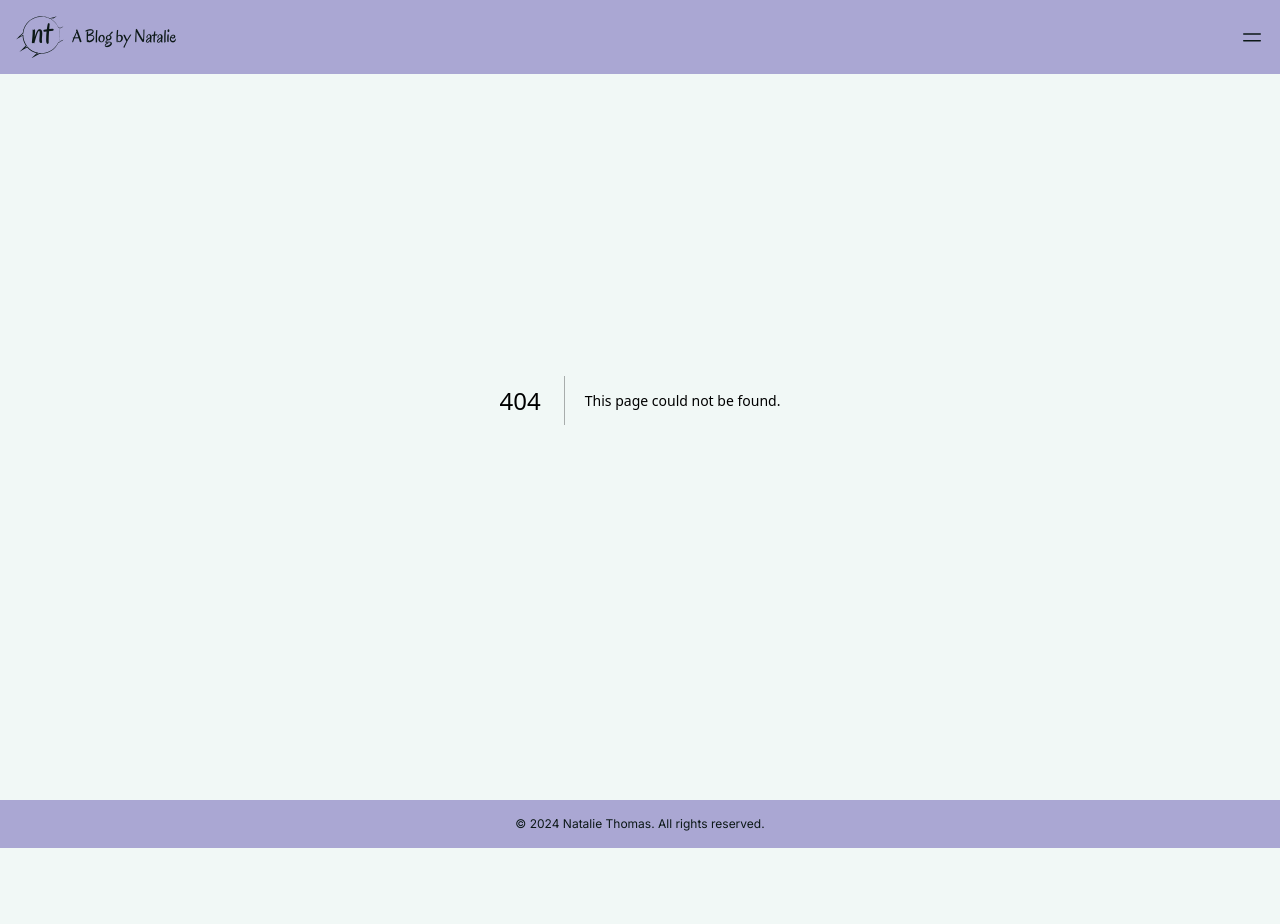
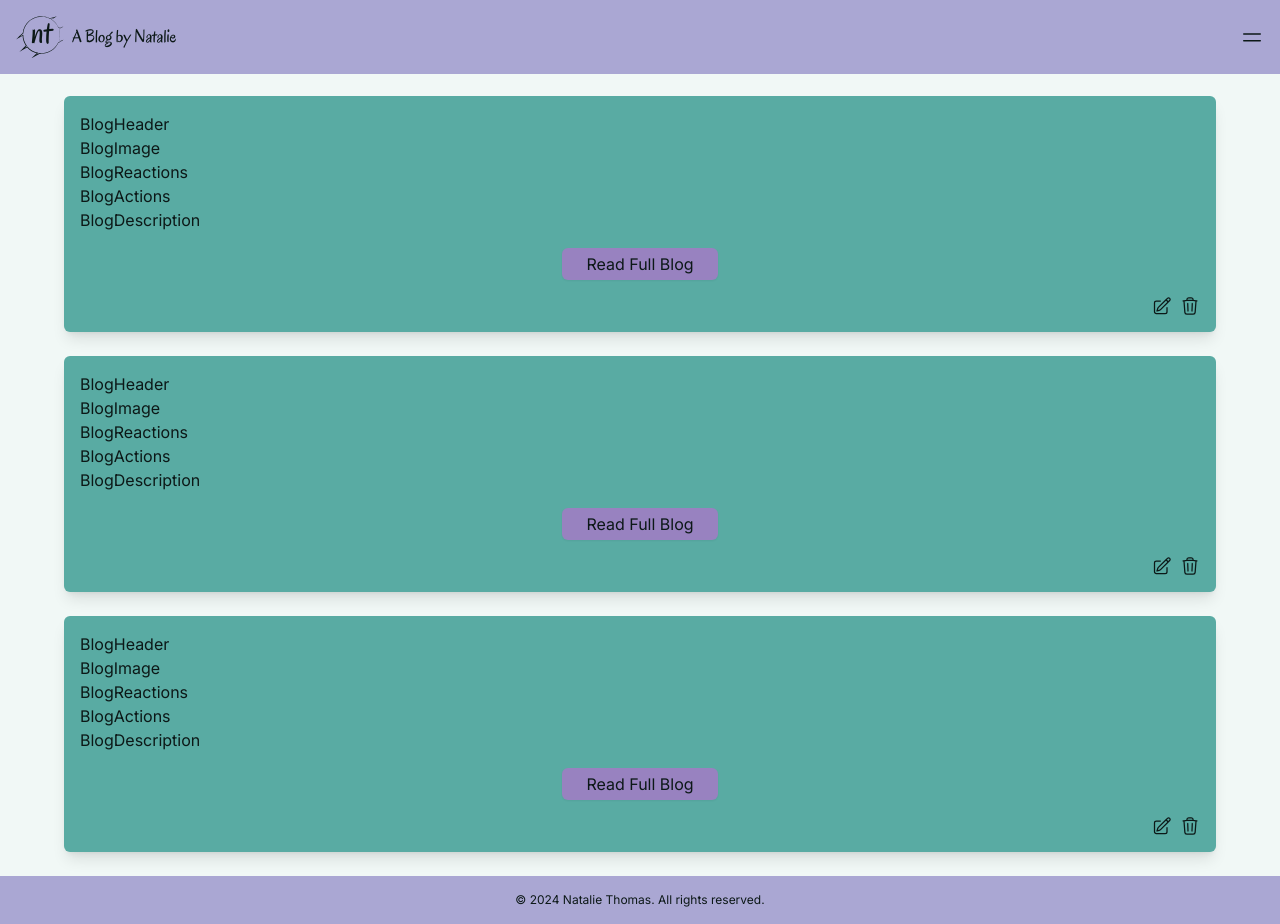
Before and after one commit to BenJohnsonFullStack/natalie-blog, a Next.js app: page /blogs in a window 1280 px wide. Before the commit this address had no page. Before the commit the page ends 848 px from the top, so only its background shows below. Built offline with nearby package versions, Linux system fonts and the light colour scheme.

Commit message:
dynamic routes for edit and read

```diff
--- /dev/null
+++ b/src/app/blogs/[id]/page.jsx
@@ -0,0 +1,7 @@
+import React from "react";
+
+const ReadBlogPage = ({ params }) => {
+  return <div className="mt-36">ReadBlogPage {params.id}</div>;
+};
+
+export default ReadBlogPage;
--- /dev/null
+++ b/src/app/blogs/page.jsx
@@ -0,0 +1,17 @@
+import { Blogs } from "../ui";
+
+const BlogsPage = () => {
+  const user = {
+    username: "nattyt6969",
+    password: "helloWorld!",
+    type: "admin",
+  };
+
+  return (
+    <main>
+      <Blogs user={user} />
+    </main>
+  );
+};
+
+export default BlogsPage;
--- /dev/null
+++ b/src/app/edit/[id]/page.jsx
@@ -0,0 +1,7 @@
+import React from "react";
+
+const EditBlogPage = ({ params }) => {
+  return <div className="mt-36">EditBlogPage {params.id}</div>;
+};
+
+export default EditBlogPage;
--- /dev/null
+++ b/src/app/edit/page.jsx
@@ -0,0 +1,7 @@
+import React from "react";
+
+const EditPage = () => {
+  return <div className="mt-36">EditPage</div>;
+};
+
+export default EditPage;
--- a/src/app/page.jsx
+++ b/src/app/page.jsx
@@ -1,17 +1,5 @@
-import { Blogs } from "./ui";
-
 const HomePage = () => {
-  const user = {
-    username: "nattyt6969",
-    password: "helloWorld!",
-    type: "admin",
-  };
-
-  return (
-    <main>
-      <Blogs user={user} />
-    </main>
-  );
+  return <main className="mt-36">Home Page</main>;
 };
 
 export default HomePage;
--- a/src/app/ui/Blogs.jsx
+++ b/src/app/ui/Blogs.jsx
@@ -1,11 +1,24 @@
 import { BlogCard } from "@/app/ui/blog";
 
 export const Blogs = ({ user }) => {
-  const blogs = [1, 2, 3, 4, 5, 6];
+  const blogs = [
+    {
+      id: 123,
+      title: "Blog 1",
+    },
+    {
+      id: 567,
+      title: "Blog 2",
+    },
+    {
+      id: 890,
+      title: "Blog 3",
+    },
+  ];
   return (
     <section className="mt-24">
       {blogs.map((blog, idx) => (
-        <BlogCard key={idx} user={user} />
+        <BlogCard key={idx} user={user} blog={blog} />
       ))}
     </section>
   );
--- a/src/app/ui/Button.jsx
+++ b/src/app/ui/Button.jsx
@@ -1,7 +1,6 @@
-export const Button = ({ buttonText, buttonStyle, type, handler }) => {
+export const Button = ({ buttonText, buttonStyle, type }) => {
   return (
     <button
-      onClick={handler ? handler : () => {}}
       type={type || ""}
       className={
         buttonStyle === "primary"
--- a/src/app/ui/blog/BlogCard.jsx
+++ b/src/app/ui/blog/BlogCard.jsx
@@ -1,3 +1,4 @@
+import Link from "next/link";
 import {
   BlogActions,
   BlogDescription,
@@ -7,8 +8,9 @@ import {
   DeleteIcon,
   EditIcon,
 } from ".";
+import { Button } from "..";
 
-export const BlogCard = ({ user }) => {
+export const BlogCard = ({ user, blog }) => {
   return (
     <div className="bg-primary text-text shadow-lg p-4 rounded-md w-[90%] mx-auto my-6">
       <BlogHeader />
@@ -17,9 +19,17 @@ export const BlogCard = ({ user }) => {
       <BlogActions />
       <BlogDescription />
 
+      <Link href={`/blogs/${blog.id}`}>
+        <div className="text-center">
+          <Button buttonText="Read Full Blog" buttonStyle="accent" />
+        </div>
+      </Link>
+
       {user.type === "admin" && (
         <div className="flex justify-end gap-2">
-          <EditIcon />
+          <Link href={`/edit/${blog.id}`}>
+            <EditIcon />
+          </Link>
           <DeleteIcon />
         </div>
       )}
--- a/src/app/ui/nav/NavLinks.jsx
+++ b/src/app/ui/nav/NavLinks.jsx
@@ -9,11 +9,16 @@ export const NavLinks = ({ handleMenuToggle, user }) => {
     },
     {
       id: 2,
+      title: "Blogs",
+      href: "/blogs",
+    },
+    {
+      id: 3,
       title: "New Blog",
       href: "/new",
     },
     {
-      id: 3,
+      id: 4,
       title: "Login",
       href: "/login",
     },
```
